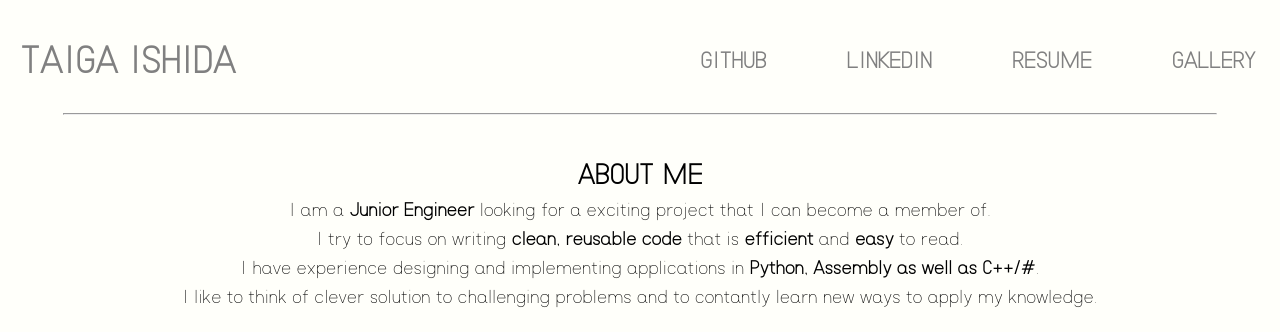
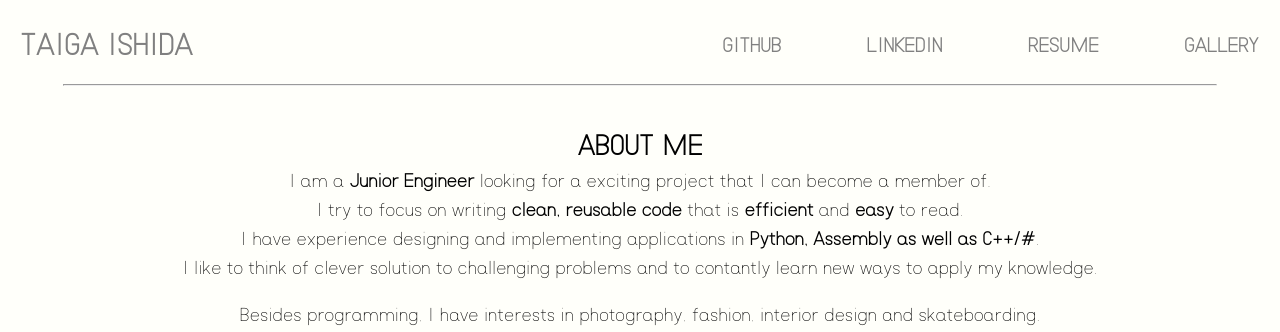
Before and after one commit to TonyTheTaiga/taigaishida, a Flask app: page / in a window 1280 px wide. Shown: the top 332 px of the page. Run offline with Flask 2, Linux system fonts and the light colour scheme.

Commit message:
format update

```diff
--- a/app/routes.py
+++ b/app/routes.py
@@ -1,11 +1,15 @@
 from app import app
 from flask import render_template
 
-@app.route('/')
-@app.route('/index')
+
+@app.route("/")
+@app.route("/index")
 def index():
-    return render_template('index.html')
 
-@app.route('/picture')
+    return render_template("index.html")
+
+
+@app.route("/picture")
 def picture():
-    return render_template('gallery.html')
+
+    return render_template("gallery.html")
--- a/app/static/styles/main.css
+++ b/app/static/styles/main.css
@@ -1,10 +1,10 @@
 @font-face {
   font-family: koushiki;
-    src: url('/static/fonts/koushikiT.ttf');
+  src: url("/static/fonts/koushikiT.ttf");
 }
 
 body {
-    background-color: #FFFFFA;
+  background-color: #fffffa;
   padding: 0;
   margin: 0;
   padding-left: env(safe-area-inset-left);
@@ -53,8 +53,9 @@ a:hover {
 }
 
 #navigation h1 {
-    font-size: 2em;
+  font-size: 1.8rem;
   flex-grow: 2;
+  line-height: 1;
   margin-top: 20px;
   margin-bottom: 20px;
 }
@@ -72,9 +73,10 @@ a:hover {
 }
 
 #navigation ul li {
-    font-size: 1.2em;
+  font-size: 1.2rem;
+  line-height: 1;
   align-items: flex-end;
-    padding: 0 5px 0 5px;
+  padding: 0 2px 0 2px;
 }
 
 #caption {
--- a/app/templates/index.html
+++ b/app/templates/index.html
@@ -4,14 +4,15 @@
 
 
 <section>
-    <article>
+    <article class="aboutMe">
         <div>
             <h2>ABOUT ME</h2>
             <p>
                 I am a <b>Junior Engineer</b> looking for a exciting project that I can become a member of.<br>
                 I try to focus on writing <b>clean, reusable code</b> that is <b>efficient</b> and <b>easy</b> to read.<br>
                 I have experience designing and implementing applications in <b>Python, Assembly as well as C++/#</b>.<br>
-                I like to think of clever solution to challenging problems and to contantly learn new ways to apply my knowledge.
+                I like to think of clever solution to challenging problems and to contantly learn new ways to apply my
+                knowledge.
             </p>
             <p>
                 Besides programming, I have interests in photography, fashion, interior design and skateboarding.<br>
@@ -26,7 +27,7 @@
     <br>
     <small id="caption">kinkakuji kyoto japan</small>
 
-    <article>
+    <article class=projects>
         <div>
             <h2>PROJECTS</h2>
             <article>
@@ -43,10 +44,12 @@
             <article>
                 <h1><a href="https://github.com/TonyTheTaiga/Invaders" target="_">Embedded Space Invaders Clone</a></h1>
                 <p>
-                    Space Invaders Clone written in <b>assembly</b> and flashed onto a <b>LCP-2138 Arm Microcontroller</b> using Keil5.<br>
+                    Space Invaders Clone written in <b>assembly</b> and flashed onto a <b>LCP-2138 Arm Microcontroller</b>
+                    using Keil5.<br>
                     Made use of the <b>GPIO</b> and <b>UART</b> to receive and transmit data.<br>
                     For example, I used the 7-segment-display to show the score and the LEDs to show life stock.<br>
-                    The game required designing and implementing algorithms for movement, attacking, collision detection and much more.
+                    The game required designing and implementing algorithms for movement, attacking, collision
+                    detection and much more.
                 </p>
             </article>
             <article>
@@ -67,7 +70,7 @@
         <!-- PROJECTS -->
     </article>
 
-    <article>
+    <article class="skills">
         <div>
             <h2>TECHNICAL KNOWLEDGE</h2>
             <p>
@@ -76,10 +79,10 @@
                 <b>MySQL, Data Structures, Object Oriented Design</b>
             </p>
         </div>
-    <!-- TECHNICAL KNOWLEDGE -->
+        <!-- TECHNICAL KNOWLEDGE -->
     </article>
 
-    <article>
+    <article class="contact">
         <div>
             <h1></h1>
             <address>
@@ -89,7 +92,7 @@
                 ishidataiga@gmail.com
             </address>
         </div>
-    <!-- CONTACT INFO -->
+        <!-- CONTACT INFO -->
     </article>
 </section>
 
--- a/app/templates/layout.html
+++ b/app/templates/layout.html
@@ -25,7 +25,7 @@
                     <a href="https://www.linkedin.com/in/taigaishida/" target="_">LINKEDIN</a>
                 </li>
                 <li>
-                    <a href="http://bit.ly/TaigaResume" target="_">RESUME</a>
+                    <a href="http://bit.ly/2xYeA30" target="_">RESUME</a>
                 </li>
                 <li>
                     <a href="{{ url_for('picture') }}">GALLERY</a>
@@ -38,7 +38,7 @@
     {% block content %}{% endblock %}
     <hr id="line">
     <footer>
-            <p>Copright &copy; 2018 Taiga Ishida</p>
+        <p>Copright &copy; 2018 Taiga Ishida</p>
     </footer>
 </body>
 
```
Lines whose indentation alone changed are shown as unchanged.
